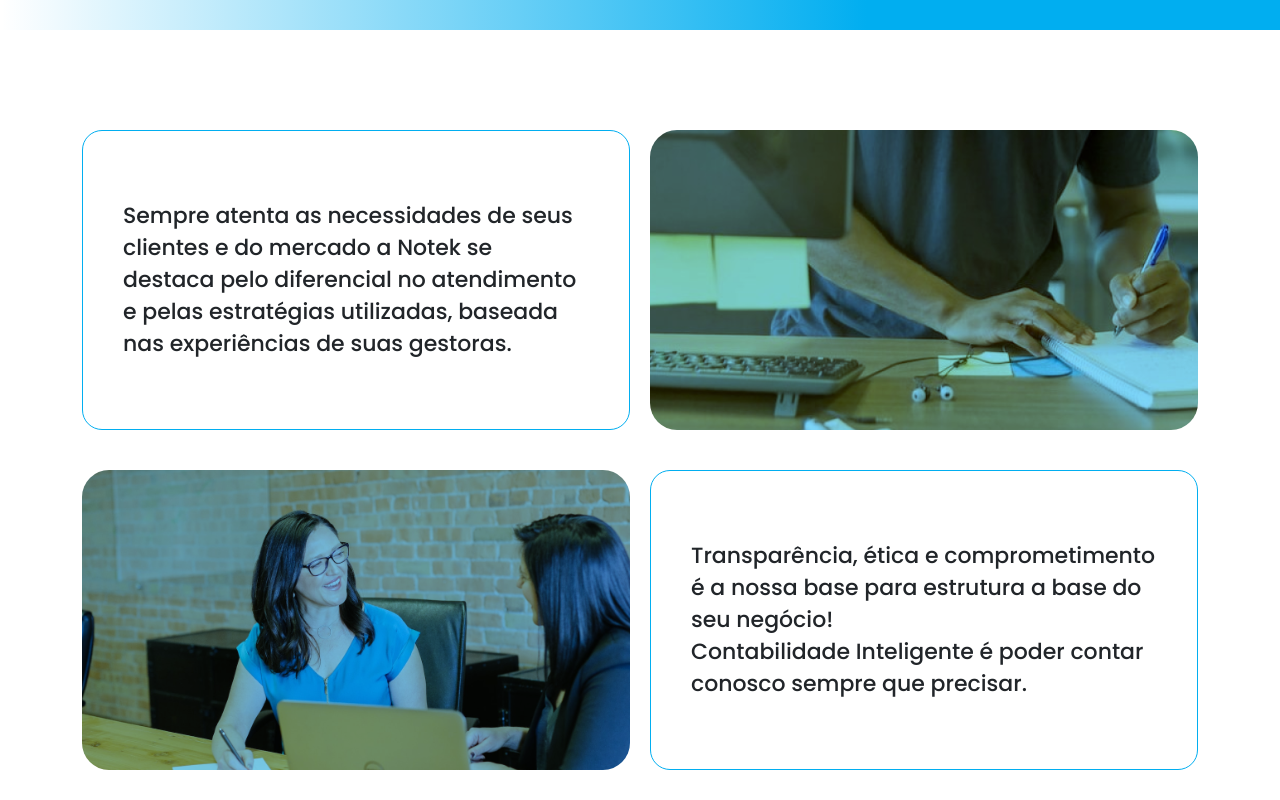
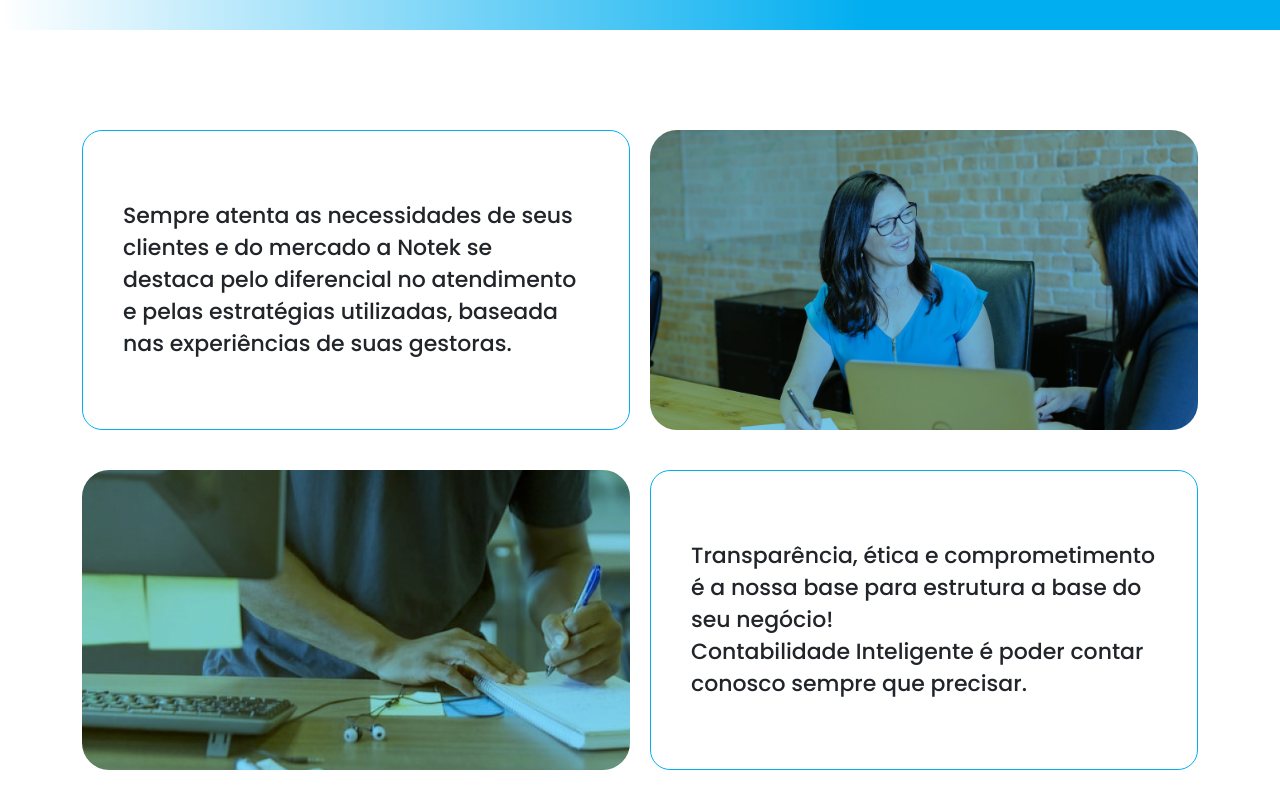
Before and after one commit to M1SS1NGHU3S/notekTemp, a React (Create React App) app: page /sobre in a window 1280 px wide. Shown: the part 2080-2880 px from the top of the page. Built offline with nearby package versions, Linux system fonts and the light colour scheme; grey boxes are pictures that could not be loaded.

Commit message:
SobreContent adjusts

```diff
--- a/src/components/Imports.js
+++ b/src/components/Imports.js
@@ -1,6 +1,5 @@
 import FooterNotek from "./FooterNotek";
 import NavBar from "./NavBar";
-import TextBox from "./TextBox";
 import EntreEmContato from "./EntreEmContato";
 import ServicoCard from "./ServicoCard";
 import NoticiaLink from "./NoticiaLink";
@@ -10,8 +9,7 @@ export {
     EntreEmContato,
     FooterNotek,
     NavBar,
-    TextBox,
     ServicoCard,
     NoticiaLink,
-    BlogCard
+    BlogCard,
 };
--- a/src/components/TextBox.css
+++ /dev/null
@@ -1,13 +0,0 @@
-.text-box {
-    padding: 40px;
-    display: inline-grid;
-    justify-content: center;
-    align-items: center;
-    align-content: center;
-}
-
-@media (max-width: 900px) {
-    .text-box {
-        padding: 20px;
-    }
-}
--- a/src/components/TextBox.js
+++ /dev/null
@@ -1,17 +0,0 @@
-import "./TextBox.css"
-
-function TextBox(props) {
-    const boxSize = {
-        height: props.style.height,
-        width: props.style.width
-    }
-    const paragraphs = props.paragraphs.map((value) => <h3>{value}</h3>);
-
-    return (
-        <div className="blue-border text-box" style={boxSize}>
-            {paragraphs}
-        </div>
-    )
-}
-
-export default TextBox;
--- a/src/sections-data/SobreContentData.js
+++ b/src/sections-data/SobreContentData.js
@@ -50,5 +50,5 @@ export {
     baseText,
     missaoText,
     textboxStyleBase,
-    textboxStyleMissao
+    textboxStyleMissao,
 };
--- a/src/sections/SobreContent.css
+++ b/src/sections/SobreContent.css
@@ -23,9 +23,23 @@
     width: auto;
 }
 
-.img-box {
+.sobre-base-img-box {
     border-radius: 27px;
     display: block;
+    background-size: cover!important;
+    height: inherit;
+    width: inherit;
+    background-blend-mode: multiply!important;
+    background-repeat: no-repeat!important;
+    background-position: center!important;
+}
+
+.text-box {
+    padding: 40px;
+    display: inline-grid;
+    justify-content: center;
+    align-items: center;
+    align-content: center;
 }
 
 @media (max-width: 1399px) {
@@ -46,6 +60,10 @@
 }
 
 @media (max-width: 991px) {
+    .text-box {
+        padding: 20px;
+    }
+
     .sobre-base--container.mobile {
         display: block;
         grid-template-columns: none;
@@ -66,12 +84,15 @@
 }
 
 /* SobreMissao */
-.sobre--img-box {
+.missao-img-box {
     border-radius: 27px;
     text-align: center;
     padding-top: 40px;
     height: inherit;
     width: inherit;
+    background-repeat: no-repeat;
+    background-size: cover;
+    background-position: center;
 }
 
 .missao--parent {
@@ -134,7 +155,7 @@
         margin-block: 0px;
     }
 
-    .sobre--img-box {
+    .missao-img-box {
         margin: 60px 0 30px 0;
     }
 
@@ -142,16 +163,16 @@
         margin-top: 10px;
     }
 
-    .sobre--img-box1 {
+    .missao-img-box1 {
         height: 500px;
         margin-top: 0;
     }
 
-    .sobre--img-box2 {
+    .missao-img-box2 {
         height: 200px;
     }
 
-    .sobre--img-box3 {
+    .missao-img-box3 {
         height: 250px;
     }
 }
--- a/src/sections/SobreContent.js
+++ b/src/sections/SobreContent.js
@@ -9,7 +9,6 @@ import {
 import {
     sobre
 } from "../sections-data/Imports";
-import {TextBox} from "../components/Imports"
 
 function SobreContent() {
     return (
@@ -23,6 +22,11 @@ function SobreContent() {
 }
 
 function SobreBase() {
+    const allBaseImgBox = [
+        <SobreBaseImgBox key={1} bgImage={womanTalkingImg} />,
+        <SobreBaseImgBox key={2} bgImage={officeWritingImg} />
+    ];
+
     return (
         <div className="sobre-base">
             <div className="sobre-base--container desktop">
@@ -30,10 +34,10 @@ function SobreBase() {
                     <TextBox key={1} paragraphs={sobre.baseText[0]} style={sobre.textboxStyleBase} />
                 </div>
                 <div className="sobre-base--item">
-                    <LargeImgBox key={1} bgImage={officeWritingImg} />
+                    {allBaseImgBox[0]}
                 </div>
                 <div className="sobre-base--item">
-                    <LargeImgBox key={2} bgImage={womanTalkingImg} />
+                    {allBaseImgBox[1]}
                 </div>
                 <div className="sobre-base--item">
                     <TextBox key={2} paragraphs={sobre.baseText[1]} style={sobre.textboxStyleBase} />
@@ -42,13 +46,13 @@ function SobreBase() {
 
             <div className="sobre-base--container mobile">
                 <div className="sobre-base--item item-img">
-                    <LargeImgBox key={3} bgImage={officeWritingImg} />
+                    {allBaseImgBox[0]}
                 </div>
                 <div className="sobre-base--item item-text">
                     <TextBox key={3} paragraphs={sobre.baseText[0]} style={sobre.textboxStyleBase} />
                 </div>
                 <div className="sobre-base--item item-img">
-                    <LargeImgBox key={4} bgImage={womanTalkingImg} />
+                    {allBaseImgBox[1]}
                 </div>
                 <div className="sobre-base--item item-text">
                     <TextBox key={4} paragraphs={sobre.baseText[1]} style={sobre.textboxStyleBase} />
@@ -89,19 +93,27 @@ function SobreMissao() {
     )
 }
 
-function LargeImgBox(props) {
-    const bgStyle = {
-        height: "inherit",
-        width: "inherit",
-        background: `url(${props.bgImage}), rgba(1, 174, 240, 0.5)`,
-        backgroundBlendMode: "multiply",
-        backgroundRepeat: "no-repeat",
-        backgroundSize: "cover",
-        backgroundPosition: "center"
-    };
+function TextBox(props) {
+    const boxSize = {
+        height: props.style.height,
+        width: props.style.width
+    }
+    const paragraphs = props.paragraphs.map((value) => <h3>{value}</h3>);
 
     return (
-        <div className="img-box" style={bgStyle}></div>
+        <div className="blue-border text-box" style={boxSize}>
+            {paragraphs}
+        </div>
+    )
+}
+
+function SobreBaseImgBox(props) {
+    const bgStyle = {
+        background: `url(${props.bgImage}), rgba(1, 174, 240, 0.5)`,
+    }
+
+    return (
+        <div className="sobre-base-img-box" style={bgStyle}></div>
     );
 }
 
@@ -109,13 +121,10 @@ function ImageBox(props) {
     const bgStyle = {
         backgroundImage: `linear-gradient(180.03deg, #01AEF0 11.42%,
             rgba(1, 174, 240, 0) 99.97%), url(${props.bgImage})`,
-        backgroundRepeat: "no-repeat",
-        backgroundSize: "cover",
-        backgroundPosition: "center",
     }
 
     return (
-        <div className={`sobre--img-box sobre--img-box${props.id}`} style={bgStyle}>
+        <div className={`missao-img-box missao-img-box${props.id}`} style={bgStyle}>
             <h1>{props.text}</h1>
         </div>
     )
```
